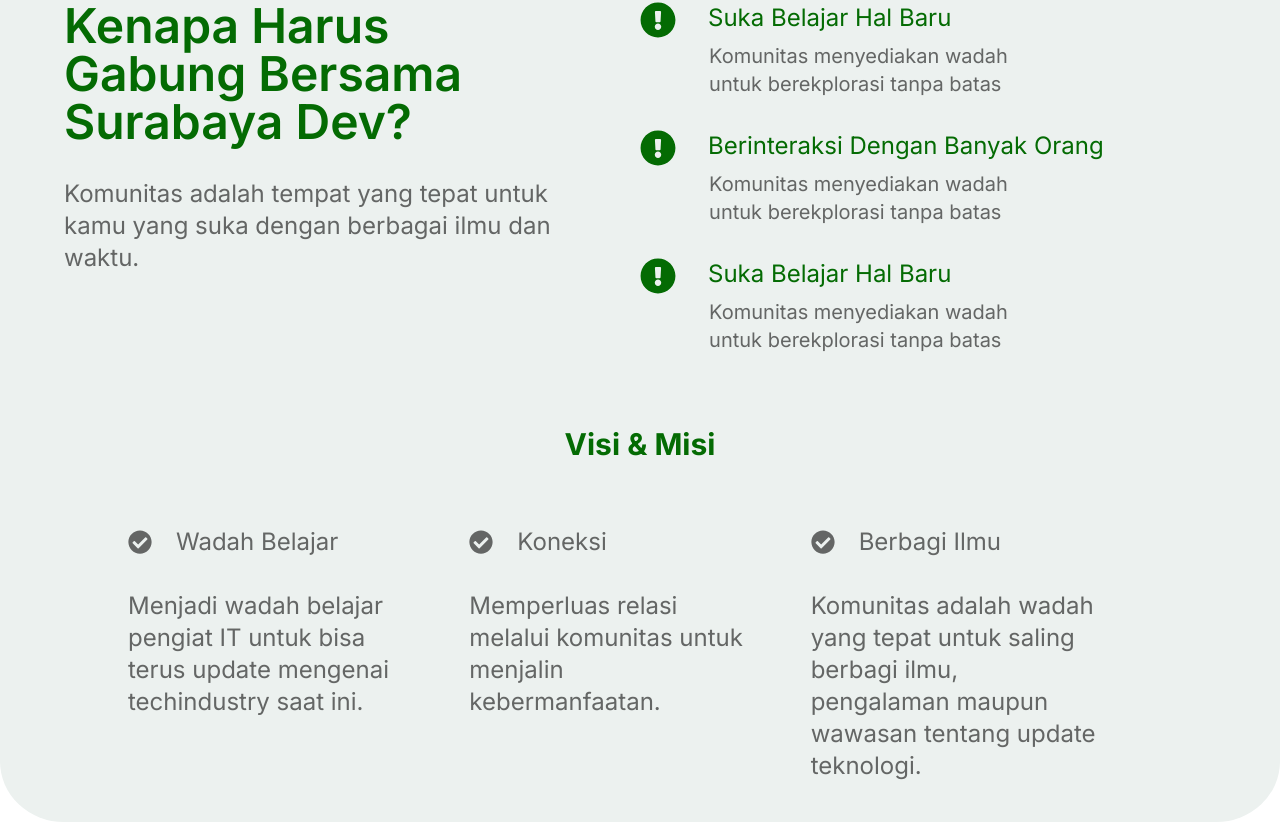
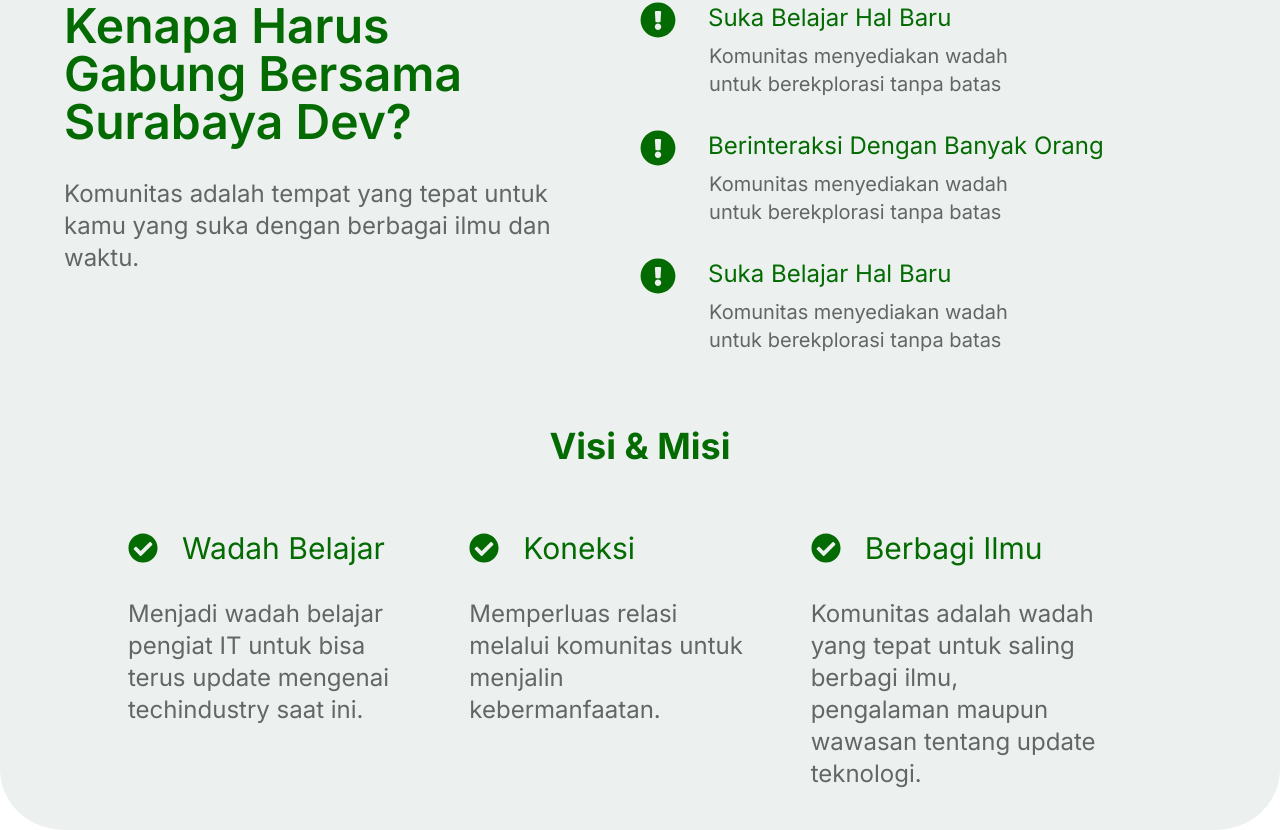
Before and after one commit to hsbysddq/surabaya-dev, a React (Create React App) app: page / in a window 1280 px wide. Shown: the part 1090-1920 px from the top of the page. Built offline with nearby package versions, Linux system fonts and the light colour scheme.

Commit message:
Edit Visi

```diff
--- a/src/Component/Visi.jsx
+++ b/src/Component/Visi.jsx
@@ -3,12 +3,12 @@ import { FaCheckCircle } from "react-icons/fa"
 function Visi() {
   return (
     <div className="container col-span-3 justify-center about grid grid-cols-3 text-lightGrey font-inter text-2xl pt-8">
-      <h1 className="col-span-3 flex justify-center text-lightGrey font-inter text-3xl font-bold text-tes pb-16">
+      <h1 className="col-span-3 flex justify-center text-tes font-inter text-4xl font-bold  pb-16">
         Visi & Misi
       </h1>
 
       <div className="content">
-        <div className="tittle flex items-center">
+        <div className="tittle flex items-center text-tes text-3xl">
           <FaCheckCircle />
           <h1 className="ml-6">Wadah Belajar</h1>
         </div>
@@ -22,7 +22,7 @@ function Visi() {
       </div>
 
       <div className="content">
-        <div className="tittle flex items-center">
+        <div className="tittle flex items-center text-tes text-3xl">
           <FaCheckCircle />
           <h1 className="ml-6">Koneksi</h1>
         </div>
@@ -35,7 +35,7 @@ function Visi() {
       </div>
 
       <div className="content">
-        <div className="tittle flex items-center">
+        <div className="tittle flex items-center text-tes text-3xl">
           <FaCheckCircle />
           <h1 className="ml-6">Berbagi Ilmu</h1>
         </div>
```
